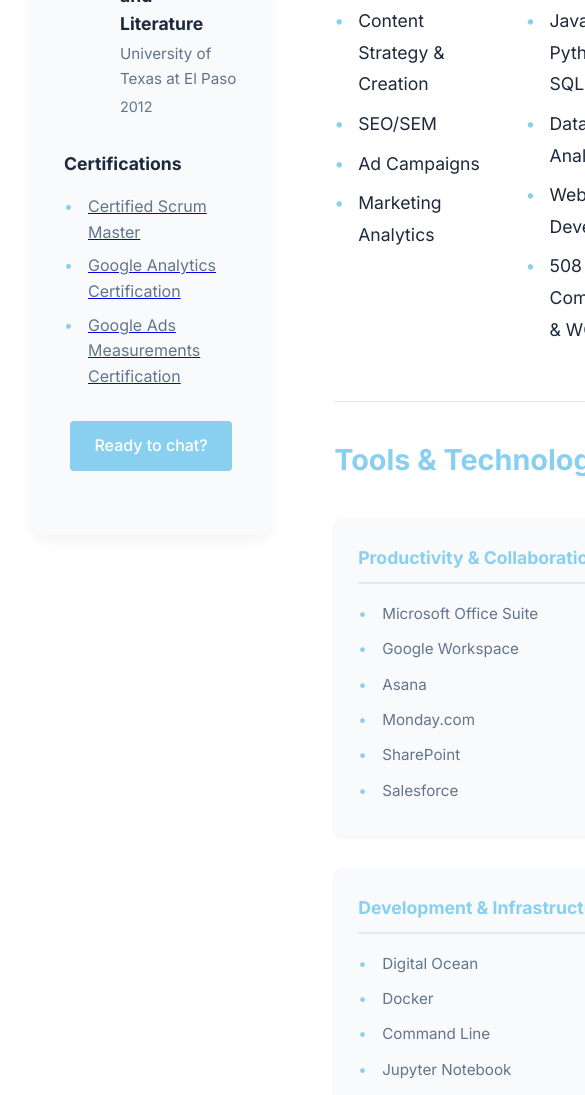
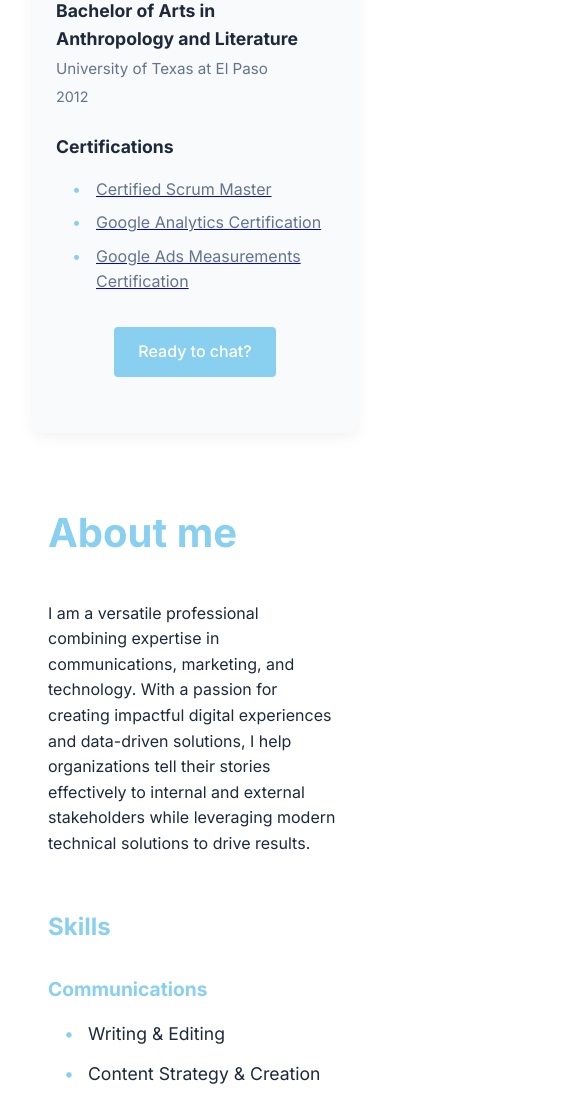
Before and after one commit to darzags/darzags.github.io, a plain HTML site: page about.html in a window 390 px wide. Shown: the part 861-1956 px from the top of the page, 585 px wide, since content can reach past the window. Drawn offline with Linux system fonts and the light colour scheme.

Commit message:
Make about page mobile-friendly

```diff
--- a/styles.css
+++ b/styles.css
@@ -1132,12 +1132,74 @@
 }
 
 @media (max-width: 768px) {
+    .about-grid {
+        grid-template-columns: 1fr;
+        gap: 2rem;
+    }
+
     .about-image {
         order: -1;
+        margin-bottom: 2rem;
+    }
+
+    .about-text {
+        padding: 0 1rem;
+    }
+
+    .about-description {
+        font-size: 1rem;
+        line-height: 1.6;
+    }
+
+    .skills h2,
+    .tools-section h2 {
+        font-size: 1.5rem;
+        margin-bottom: 1.5rem;
+    }
+
+    .skill-categories,
+    .tools-categories {
+        grid-template-columns: 1fr;
+        gap: 1.5rem;
+    }
+
+    .skill-category h3,
+    .tools-category h3 {
+        font-size: 1.2rem;
+        margin-bottom: 0.75rem;
+    }
+
+    .skill-category ul,
+    .tools-category ul {
+        padding-left: 1rem;
     }
 
     .education-section {
         margin-top: 2rem;
+        padding: 1.5rem;
+    }
+
+    .education-header {
+        flex-direction: column;
+        align-items: flex-start;
+        gap: 0.5rem;
+    }
+
+    .school-logo {
+        width: 30px;
+        height: 30px;
+    }
+
+    .education-text {
+        margin-top: 0.5rem;
+    }
+
+    .credentials {
+        margin-top: 1.5rem;
+    }
+
+    .credentials ul {
+        padding-left: 1rem;
     }
 }
 
```
